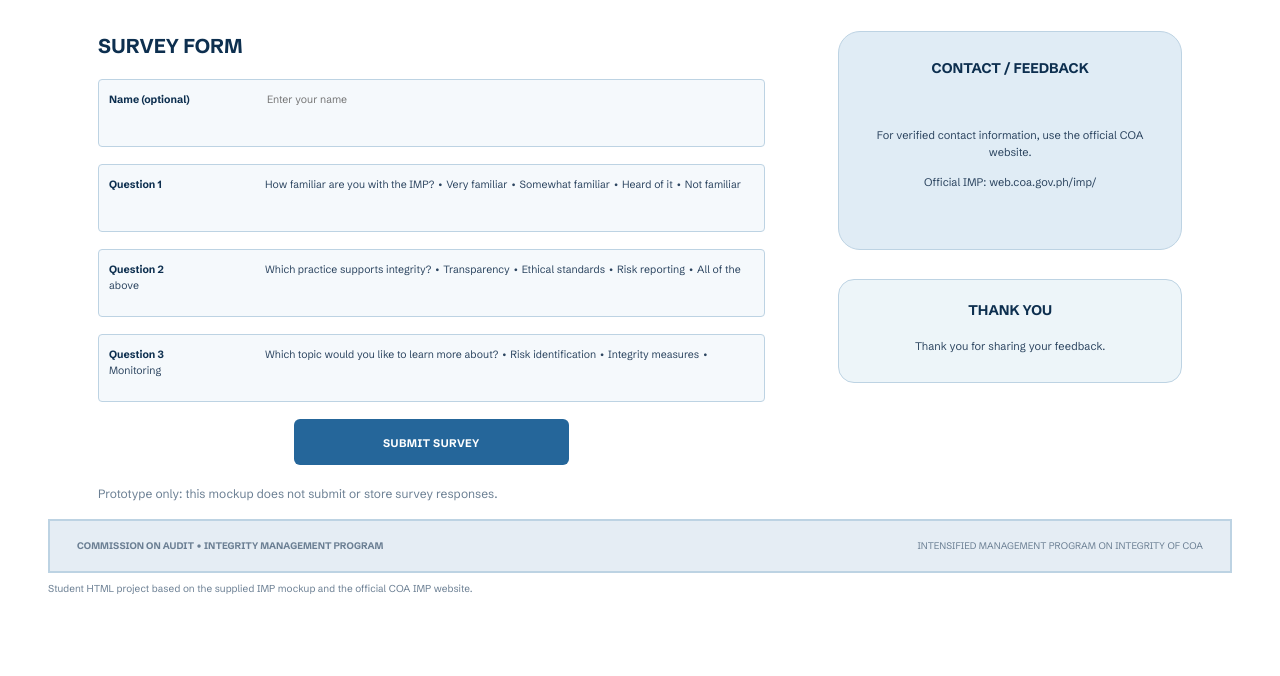
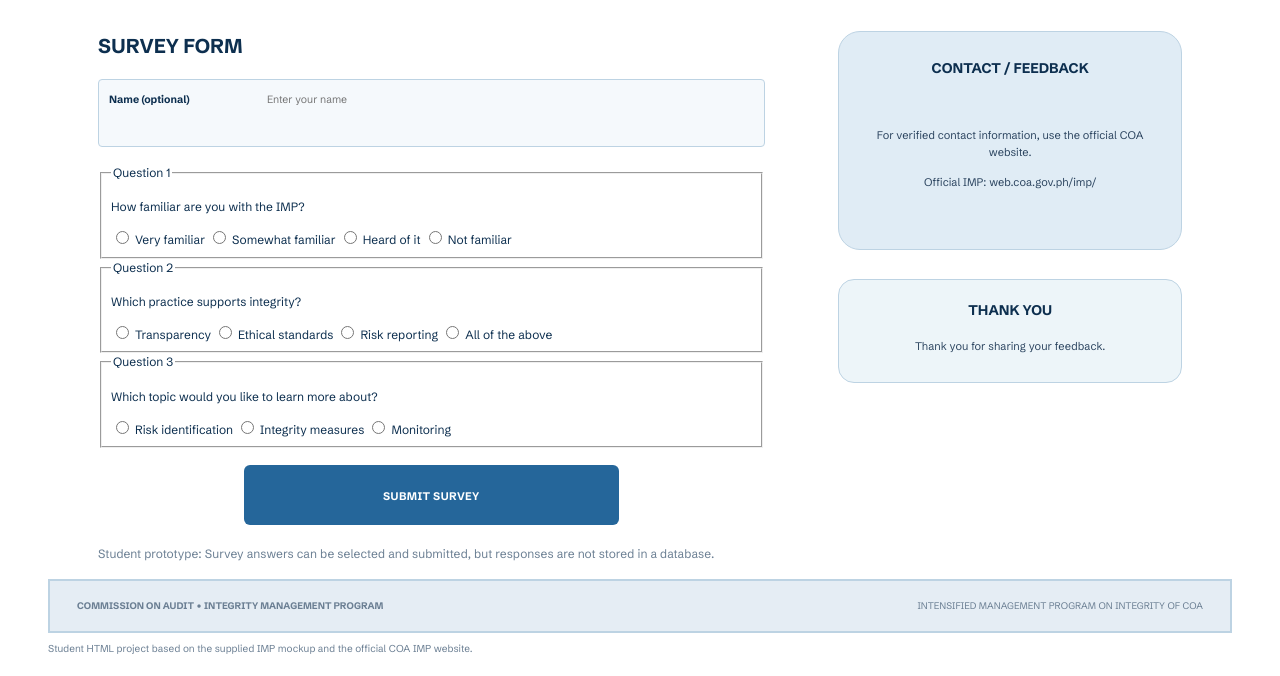
Before and after one commit to adamterrencen-lab/COA-PROJECT, a plain HTML site: page survey.html in a window 1280 px wide. Shown: the part 261-937 px from the top of the page. Before the commit the page ends 877 px from the top, so only its background shows below. Drawn offline with Linux system fonts and the light colour scheme.

Commit message:
Update survey.html

```diff
--- a/survey.html
+++ b/survey.html
@@ -8,66 +8,159 @@
     <link href="https://fonts.googleapis.com/css2?family=Schibsted+Grotesk:wght@400;500;700&display=swap" rel="stylesheet">
     <link rel="stylesheet" href="style.css">
 </head>
+
 <body>
 <div class="wrap">
 
-    <!-- NAVIGATION -->
-    <div class="nav">
-        <a class="brand" href="index.html"><img src="coa-logo.jpg" alt="COA / IMP - Commission on Audit"></a>
+<!-- NAVIGATION -->
+<div class="nav">
+
+    <a class="brand" href="index.html">
+        <img src="coa-logo.jpg" alt="COA Logo">
+    </a>
+
+    <span class="nav-title">IMP</span>
+
+    <input type="checkbox" id="menu-toggle">
+
+    <label for="menu-toggle" class="hamburger">
+        ☰
+    </label>
+
+    <div class="nav-links">
         <a class="tab-home" href="index.html">Home</a>
         <a class="tab-about" href="about.html">About / FAQ</a>
         <a class="tab-framework" href="framework.html">Framework</a>
         <a class="tab-gallery" href="gallery.html">Gallery</a>
-        <a class="tab-survey active" href="survey.html">Survey</a>
+        <a class="tab-survey" href="survey.html">Survey</a>
     </div>
+
+</div>
 
     <div class="page-banner">IMP Survey</div>
 
     <div class="content">
 
-        <!-- LEFT: FORM -->
+        <!-- LEFT: SURVEY FORM -->
         <div class="survey-left">
+
             <h2 class="title title-first">Survey Form</h2>
 
-            <form onsubmit="return false">
+            <form action="#" method="get">
+
+                <!-- NAME -->
                 <div class="form-row">
                     <label for="name">Name (optional)</label>
-                    <input id="name" type="text" placeholder="Enter your name">
+                    <input id="name" name="name" type="text"
+                    placeholder="Enter your name">
                 </div>
 
-                <div class="form-row">
-                    <label>Question 1</label>
-                    How familiar are you with the IMP? &bull; Very familiar &bull; Somewhat familiar &bull; Heard of it &bull; Not familiar
-                </div>
+                <!-- QUESTION 1 -->
+                <fieldset class="question">
+                    <legend>Question 1</legend>
 
-                <div class="form-row">
-                    <label>Question 2</label>
-                    Which practice supports integrity? &bull; Transparency &bull; Ethical standards &bull; Risk reporting &bull; All of the above
-                </div>
+                    <p>How familiar are you with the IMP?</p>
 
-                <div class="form-row">
-                    <label>Question 3</label>
-                    Which topic would you like to learn more about? &bull; Risk identification &bull; Integrity measures &bull; Monitoring
-                </div>
+                    <label class="option">
+                        <input type="radio" name="q1" value="Very familiar" required>
+                        Very familiar
+                    </label>
 
-                <button class="btn" type="submit" style="width:275px; height:46px; line-height:46px;">Submit Survey</button>
+                    <label class="option">
+                        <input type="radio" name="q1" value="Somewhat familiar">
+                        Somewhat familiar
+                    </label>
+
+                    <label class="option">
+                        <input type="radio" name="q1" value="Heard of it">
+                        Heard of it
+                    </label>
+
+                    <label class="option">
+                        <input type="radio" name="q1" value="Not familiar">
+                        Not familiar
+                    </label>
+                </fieldset>
+
+                <!-- QUESTION 2 -->
+                <fieldset class="question">
+                    <legend>Question 2</legend>
+
+                    <p>Which practice supports integrity?</p>
+
+                    <label class="option">
+                        <input type="radio" name="q2" value="Transparency" required>
+                        Transparency
+                    </label>
+
+                    <label class="option">
+                        <input type="radio" name="q2" value="Ethical standards">
+                        Ethical standards
+                    </label>
+
+                    <label class="option">
+                        <input type="radio" name="q2" value="Risk reporting">
+                        Risk reporting
+                    </label>
+
+                    <label class="option">
+                        <input type="radio" name="q2" value="All of the above">
+                        All of the above
+                    </label>
+                </fieldset>
+
+                <!-- QUESTION 3 -->
+                <fieldset class="question">
+                    <legend>Question 3</legend>
+
+                    <p>Which topic would you like to learn more about?</p>
+
+                    <label class="option">
+                        <input type="radio" name="q3" value="Risk identification" required>
+                        Risk identification
+                    </label>
+
+                    <label class="option">
+                        <input type="radio" name="q3" value="Integrity measures">
+                        Integrity measures
+                    </label>
+
+                    <label class="option">
+                        <input type="radio" name="q3" value="Monitoring">
+                        Monitoring
+                    </label>
+                </fieldset>
+
+                <button class="btn survey-submit" type="submit">
+                    Submit Survey
+                </button>
+
             </form>
 
-            <p class="note">Prototype only: this mockup does not submit or store survey responses.</p>
+            <p class="note">
+                Student prototype: Survey answers can be selected and submitted,
+                but responses are not stored in a database.
+            </p>
+
         </div>
 
         <!-- RIGHT: CONTACT -->
         <div class="survey-right">
+
             <div class="side-card contact">
                 <h3>Contact / Feedback</h3>
+
                 <p>For verified contact information, use the official COA website.</p>
+
                 <p>Official IMP: web.coa.gov.ph/imp/</p>
             </div>
 
             <div class="side-card thanks">
                 <h3>Thank You</h3>
+
                 <p>Thank you for sharing your feedback.</p>
             </div>
+
         </div>
 
         <div class="clear"></div>
@@ -76,10 +169,22 @@
 
     <!-- FOOTER -->
     <div class="footer">
-        <span class="left">Commission on Audit &bull; Integrity Management Program</span>
-        <span class="right"><a href="https://web.coa.gov.ph/imp/">Intensified Management Program on Integrity of COA</a></span>
+
+        <span class="left">
+            Commission on Audit &bull; Integrity Management Program
+        </span>
+
+        <span class="right">
+            <a href="https://web.coa.gov.ph/imp/">
+                Intensified Management Program on Integrity of COA
+            </a>
+        </span>
+
     </div>
-    <p class="footer-note">Student HTML project based on the supplied IMP mockup and the official COA IMP website.</p>
+
+    <p class="footer-note">
+        Student HTML project based on the supplied IMP mockup and the official COA IMP website.
+    </p>
 
 </div>
 </body>
```
